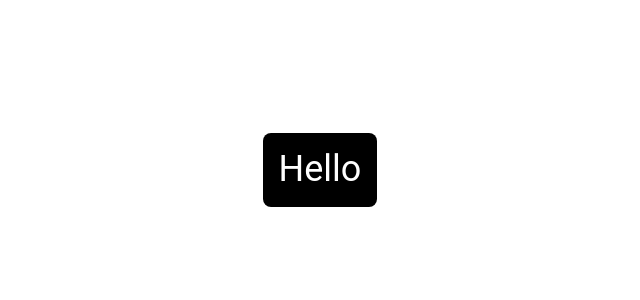
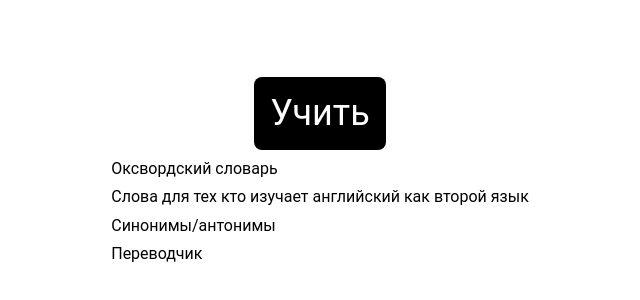
Before and after one commit to Britanskii/englishcards, a Next.js app: page / in a window 1280 px wide. Shown: the part 230-530 px from the top of the page, without its empty margins (320-960 px from the left). Built offline with nearby package versions, Linux system fonts and the light colour scheme.

Commit message:
add links

```diff
--- a/components/card/Card.tsx
+++ b/components/card/Card.tsx
@@ -95,7 +95,7 @@ const Card = ({word, image, antonym, synonymous, examples, activeCard, id, setAc
                                 Посмотреть
                             </div>
                             <div className={s.card__answer}>
-                                <div className={s.card__capitalize}>{word.translated} — <span className ="green">{synonymous.translated}</span> — <span className="red">{antonym.translated}</span></div>
+                                <div className={s.card__capitalize}>{word.translated} — <span className ="synonymous">{synonymous.translated}</span> — <span className="antonym">{antonym.translated}</span></div>
                                 <div className={s.card__examples}>
                                     {examples.map((example, id) => {
                                             return <Dropdown
--- /dev/null
+++ b/components/link/Link.tsx
@@ -0,0 +1,22 @@
+import s from "./link.module.sass"
+import Link from "next/link";
+import {LinkProps} from "next/link"
+import {ReactNode} from "react";
+
+interface LinkNextProps extends LinkProps {
+    className?: string,
+    children: ReactNode
+}
+
+const LinkNext = ({href, children, className}: LinkNextProps) => {
+
+    return (
+        <Link href={href}>
+            <a className={className}>
+                {children}
+            </a>
+        </Link>
+    )
+}
+
+export default LinkNext
--- a/pages/_app.tsx
+++ b/pages/_app.tsx
@@ -1,4 +1,6 @@
 import '../styles/globals.sass'
+import '../styles/button.sass'
+import '../styles/colors.sass'
 import type { AppProps } from 'next/app'
 
 function MyApp({ Component, pageProps }: AppProps) {
--- a/pages/index.module.sass
+++ b/pages/index.module.sass
@@ -2,13 +2,10 @@
 	display: flex
 	justify-content: center
 	align-items: center
+	flex-direction: column
+	gap: 10px
 	height: 100vh
-	&__button
-		font-size: 36px
-		margin: auto auto
-		padding: 16px
-		display: block
-		width: fit-content
-		background-color: black
-		color: white
-		border-radius: 8px
+	&__books
+		display: flex
+		flex-direction: column
+		gap: 10px
--- a/pages/index.tsx
+++ b/pages/index.tsx
@@ -1,11 +1,23 @@
 import type {NextPage} from 'next'
 import s from "./index.module.sass"
 import Link from "next/link";
+import LinkNext from "../components/link/Link";
 
 const Home: NextPage = () => {
+
+
+
     return (
         <div className={s.main}>
-            <Link href = "/learn"><a className={s.main__button}>Hello</a></Link>
+            <LinkNext className={"button"} href = "/learn">
+                Учить
+            </LinkNext>
+            <div className={s.main__books}>
+                <a href="https://www.oxfordlearnersdictionaries.com/wordlists/oxford3000-5000">Оксвордский словарь</a>
+                <a href="http://www.newgeneralservicelist.org/">Слова для тех кто изучает английский как второй язык</a>
+                <a href="https://www.synonyms-thesaurus.com/synonyms-career">Синонимы/антонимы</a>
+                <a href="https://www.deepl.com/translator">Переводчик</a>
+            </div>
         </div>
     )
 }
--- a/pages/learn/learn.module.sass
+++ b/pages/learn/learn.module.sass
@@ -1,2 +1,7 @@
-.main
-	display: block
+.learn
+	display: flex
+	justify-content: space-between
+	flex-direction: column
+	align-items: center
+	&__back
+		margin-top: 25px
--- /dev/null
+++ b/styles/button.sass
@@ -0,0 +1,9 @@
+.button
+	font-size: 36px
+	padding: 16px
+	display: block
+	width: fit-content
+	background-color: black
+	color: white
+	border-radius: 8px
+	cursor: pointer
--- /dev/null
+++ b/styles/colors.sass
@@ -0,0 +1,5 @@
+.synonymous
+	color: #7edc73
+
+.antonym
+	color: #de5f5f
--- a/styles/globals.sass
+++ b/styles/globals.sass
@@ -27,6 +27,7 @@ pre
 	font-size: 1em
 
 a
+	color: black
 	text-decoration: none
 	background-color: transparent
 
```
Also changed, not shown: pages/learn/index.tsx (+14 -9 lines).
